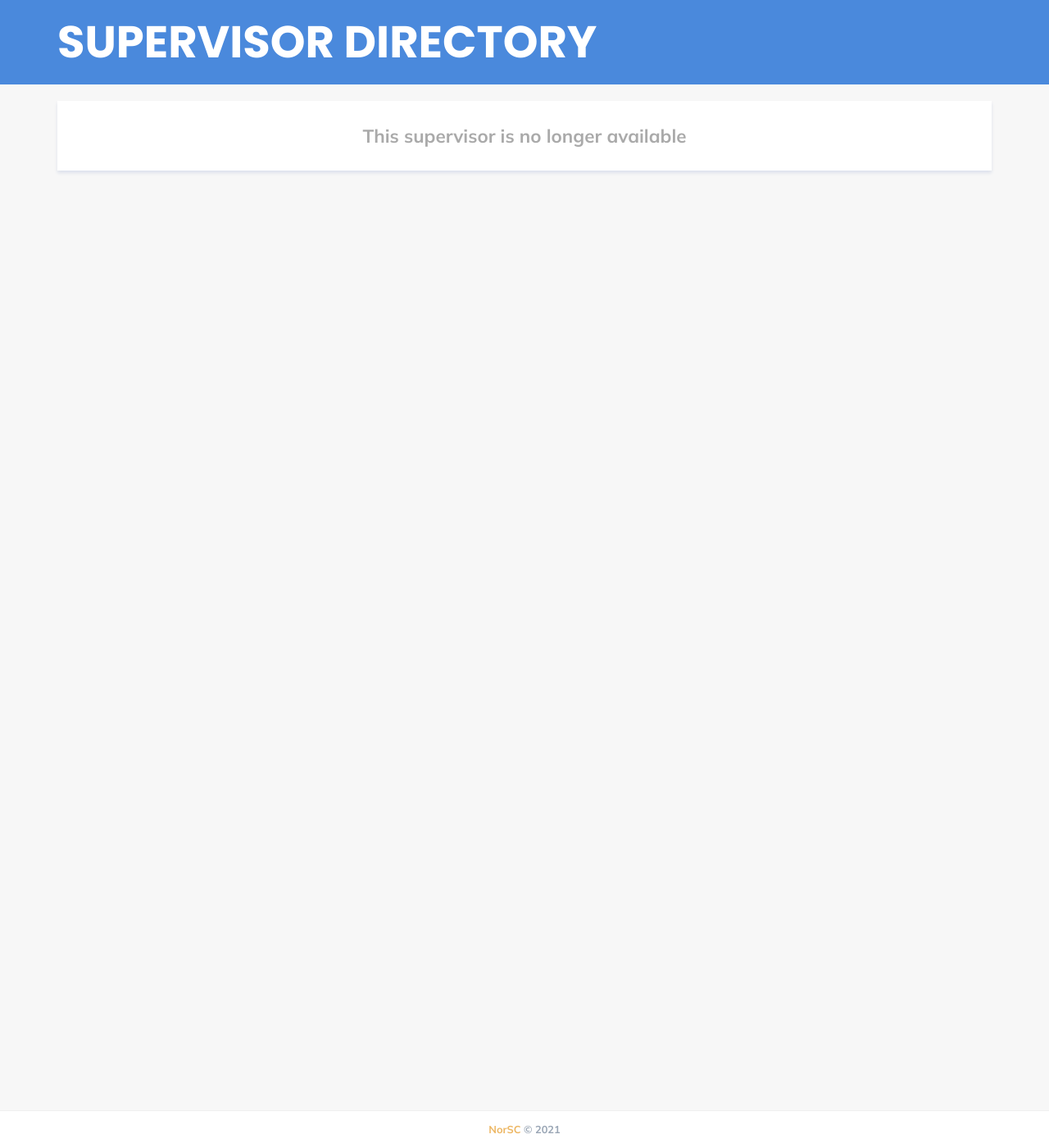
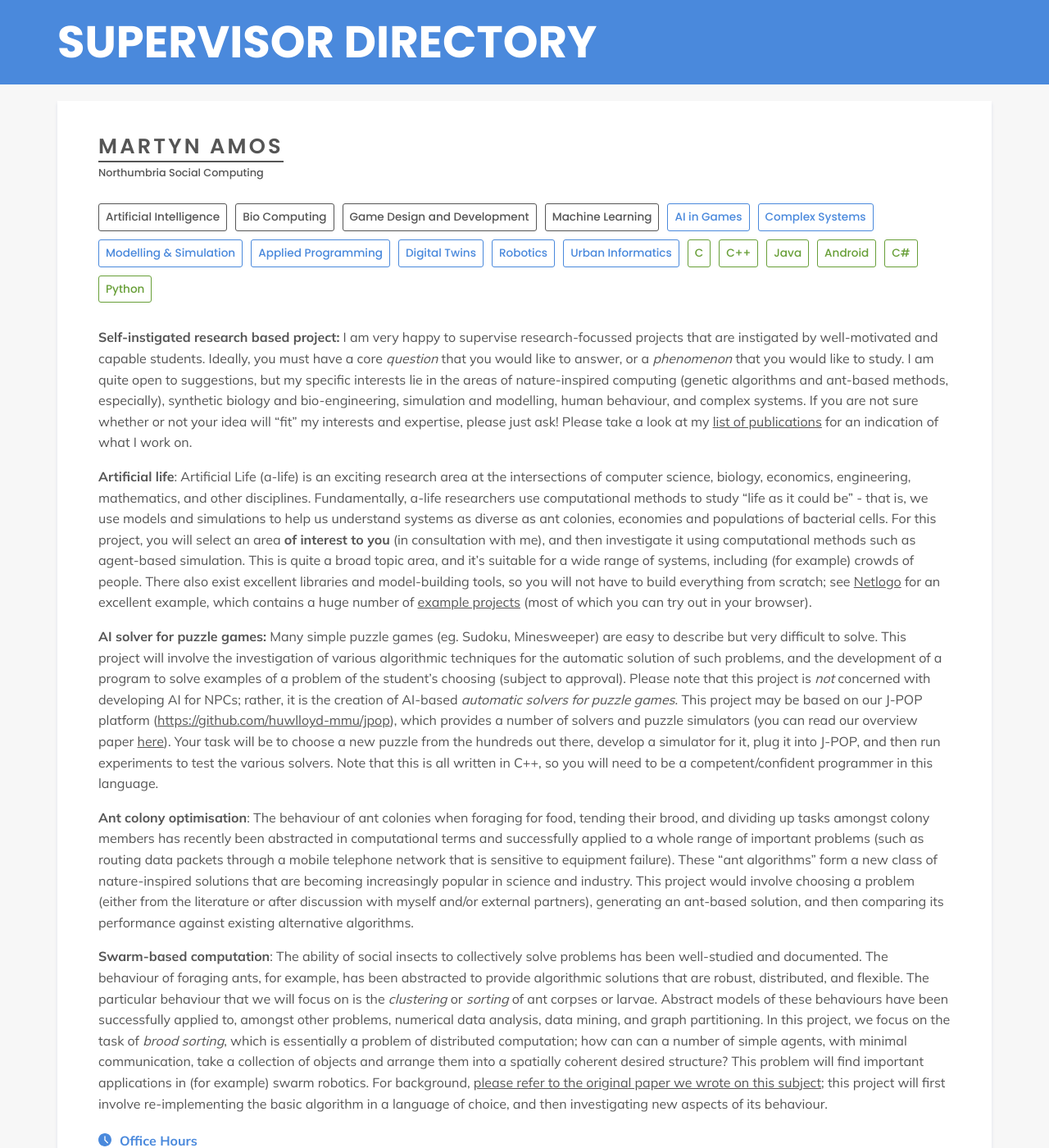
Before and after one commit to NorSC/supervisor-search, a Jekyll site: the page built from _supervisors/martyn-amos.md, in a window 1280 px wide and 1400 px high. Shown: the whole window at 82% size. Built offline with Jekyll 4.4.1, drawn with Linux system fonts in a browser that asks for light colours; a script that is not in the unit is left out; some of the changed text lies outside the part shown.

Commit message:
Update Supervisors “martyn-amos”

```diff
--- a/_supervisors/martyn-amos.md
+++ b/_supervisors/martyn-amos.md
@@ -1,13 +1,14 @@
 ---
 layout: supervisor
 title: Martyn Amos
-available: false
+available: true
 available_msc: false
 available_phd: false
 email: martyn.amos@northumbria.ac.uk
 website: http://www.martynamos.org
 office_hours: >
-  My drop-in hours are Monday 12-1 and Wednesday 1-2.
+  My drop-in hours are still to be determined (once timetables are finalised and
+  your availability is known).
 
 
   My office is Ellison B1.22, on the first floor where Ellison joins the new CIS building (overlooking the atrium lab area). You can also access it via the CIS building by taking the stairs/lift to the first floor, and then walking left out of CIS into Ellison.
@@ -33,8 +34,8 @@ technologies_languages:
   - C++
   - Java
   - Android
-  - iOS
   - C#
+  - Python
 additional_details: >-
   **Self-instigated research based project:** I am very happy to supervise
   research-focussed projects that are instigated by well-motivated and capable
```
